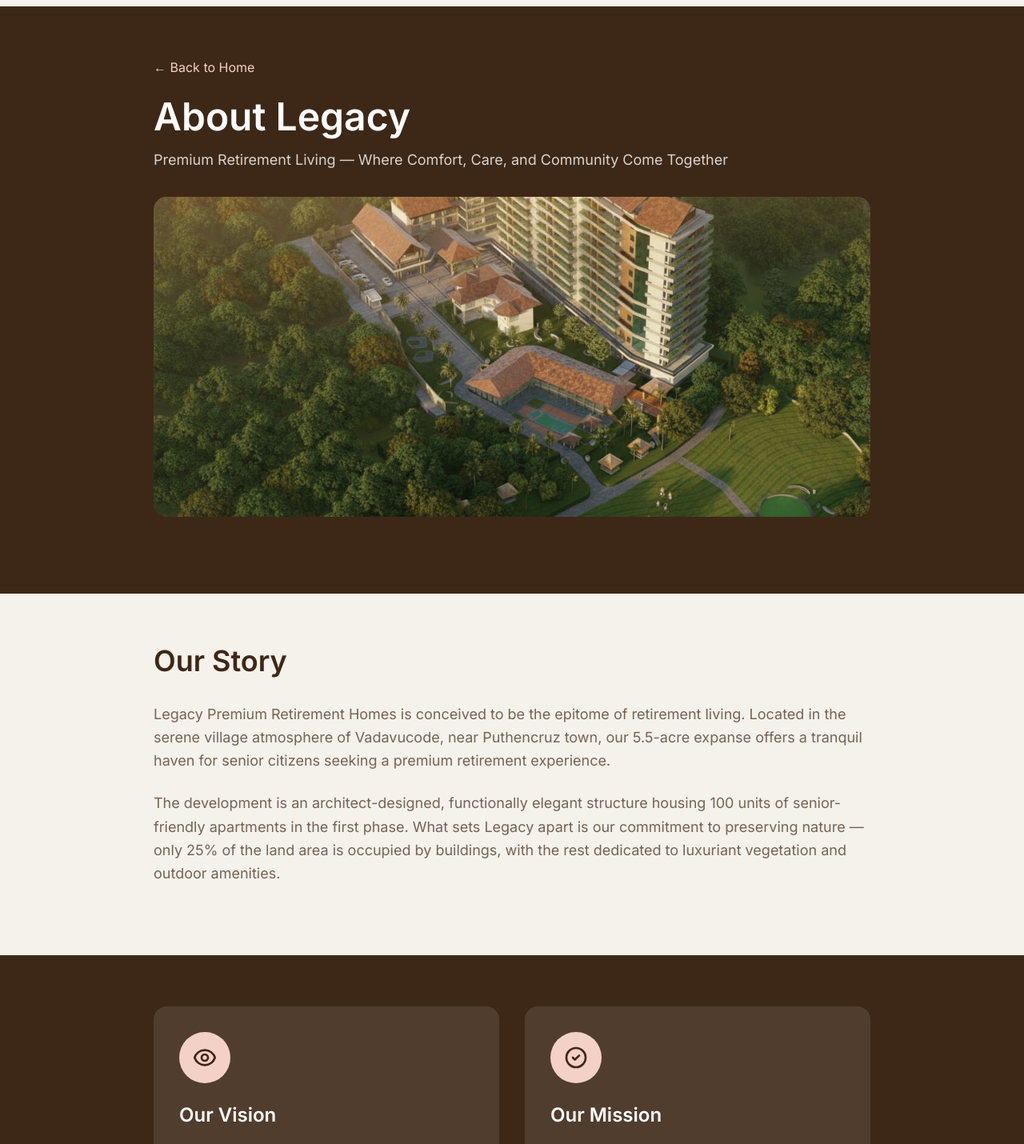
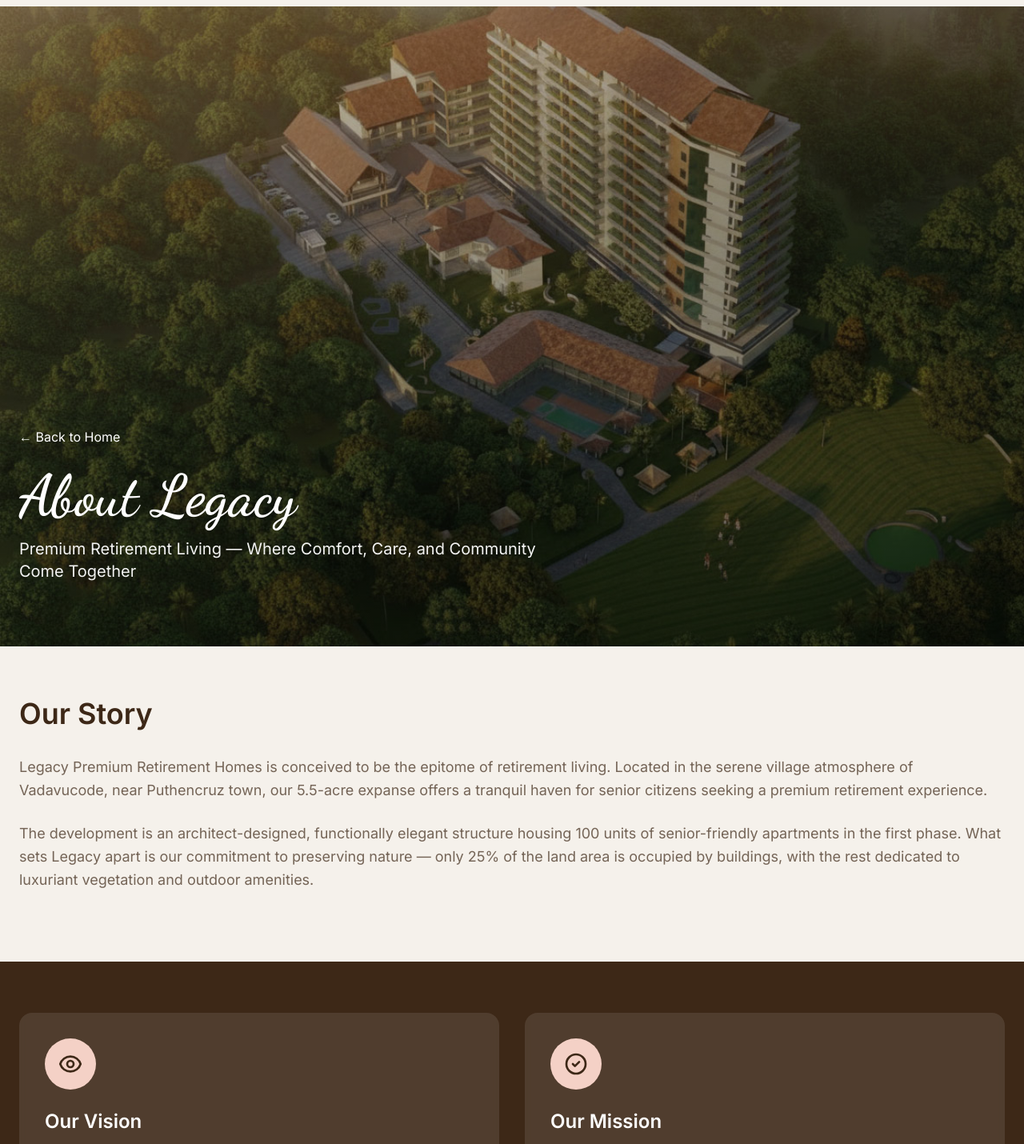
Before and after one commit to akhilbhadrangirija/legacy_website, a Next.js app: page /about in a window 1280 px wide. Shown: the part 60-1490 px from the top of the page at 80% size. Built offline with nearby package versions, Linux system fonts and the light colour scheme.

Commit message:
Add about page

```diff
--- a/app/about/page.js
+++ b/app/about/page.js
@@ -8,31 +8,38 @@ export default function AboutPage() {
       <Header />
 
       {/* Hero Section */}
-      <section className="bg-dark-brown py-16 px-6">
-        <div className="max-w-4xl mx-auto">
-          <Link href="/" className="text-light-pink hover:underline mb-6 inline-block">
-            ← Back to Home
-          </Link>
-          <h1 className="text-4xl md:text-5xl font-semibold text-white mb-4">
-            About Legacy
-          </h1>
-          <p className="text-white/80 text-lg mb-8">
-            Premium Retirement Living — Where Comfort, Care, and Community Come Together
-          </p>
-
-          <div className="relative h-[400px] rounded-2xl overflow-hidden mb-8">
+      <section className="relative w-full">
+        <div className="relative w-full min-h-screen bg-gradient-to-br from-gray-200 to-gray-300">
+          {/* Hero Image */}
+          <div className="absolute inset-0">
+            <div className="absolute inset-0 bg-gradient-to-br from-black/20 to-black/60"></div>
             <img
               src="/arial_view.jpg"
               alt="Aerial view of Legacy Retirement Living"
               className="w-full h-full object-cover"
             />
           </div>
+
+          {/* Overlay Content */}
+          <div className="relative z-10 min-h-screen flex flex-col justify-end pb-20 px-6">
+            <div className="max-w-7xl mx-auto w-full">
+              <Link href="/" className="text-white hover:text-light-pink transition mb-6 inline-block">
+                ← Back to Home
+              </Link>
+              <h1 className="text-4xl md:text-7xl font-script font-semibold text-white mb-4 leading-tight">
+                About Legacy
+              </h1>
+              <p className="text-white/95 text-lg md:text-xl max-w-2xl leading-relaxed">
+                Premium Retirement Living — Where Comfort, Care, and Community Come Together
+              </p>
+            </div>
+          </div>
         </div>
       </section>
 
       {/* About Section */}
       <section className="bg-beige py-16 px-6">
-        <div className="max-w-4xl mx-auto">
+        <div className="max-w-7xl mx-auto">
           <h2 className="text-3xl md:text-4xl font-semibold text-dark-brown mb-8">
             Our Story
           </h2>
@@ -55,7 +62,7 @@ export default function AboutPage() {
 
       {/* Vision & Mission Section */}
       <section className="bg-dark-brown py-16 px-6">
-        <div className="max-w-4xl mx-auto">
+        <div className="max-w-7xl mx-auto">
           <div className="grid md:grid-cols-2 gap-8 mb-12">
             <div className="bg-white/10 rounded-2xl p-8 backdrop-blur-sm">
               <div className="w-16 h-16 rounded-full bg-light-pink flex items-center justify-center mb-6">
@@ -91,7 +98,7 @@ export default function AboutPage() {
 
       {/* Key Features Section */}
       <section className="bg-beige py-16 px-6">
-        <div className="max-w-4xl mx-auto">
+        <div className="max-w-7xl mx-auto">
           <h2 className="text-3xl md:text-4xl font-semibold text-dark-brown mb-8">
             What Makes Legacy Special
           </h2>
@@ -152,7 +159,7 @@ export default function AboutPage() {
 
       {/* Company Information Section */}
       <section className="bg-dark-brown py-16 px-6">
-        <div className="max-w-4xl mx-auto">
+        <div className="max-w-7xl mx-auto">
           <h2 className="text-3xl md:text-4xl font-semibold text-white mb-8">
             About the Project
           </h2>
@@ -206,7 +213,7 @@ export default function AboutPage() {
 
       {/* Philosophy Section */}
       <section className="bg-beige py-16 px-6">
-        <div className="max-w-4xl mx-auto">
+        <div className="max-w-7xl mx-auto">
           <h2 className="text-3xl md:text-4xl font-semibold text-dark-brown mb-8">
             Our Philosophy
           </h2>
```
